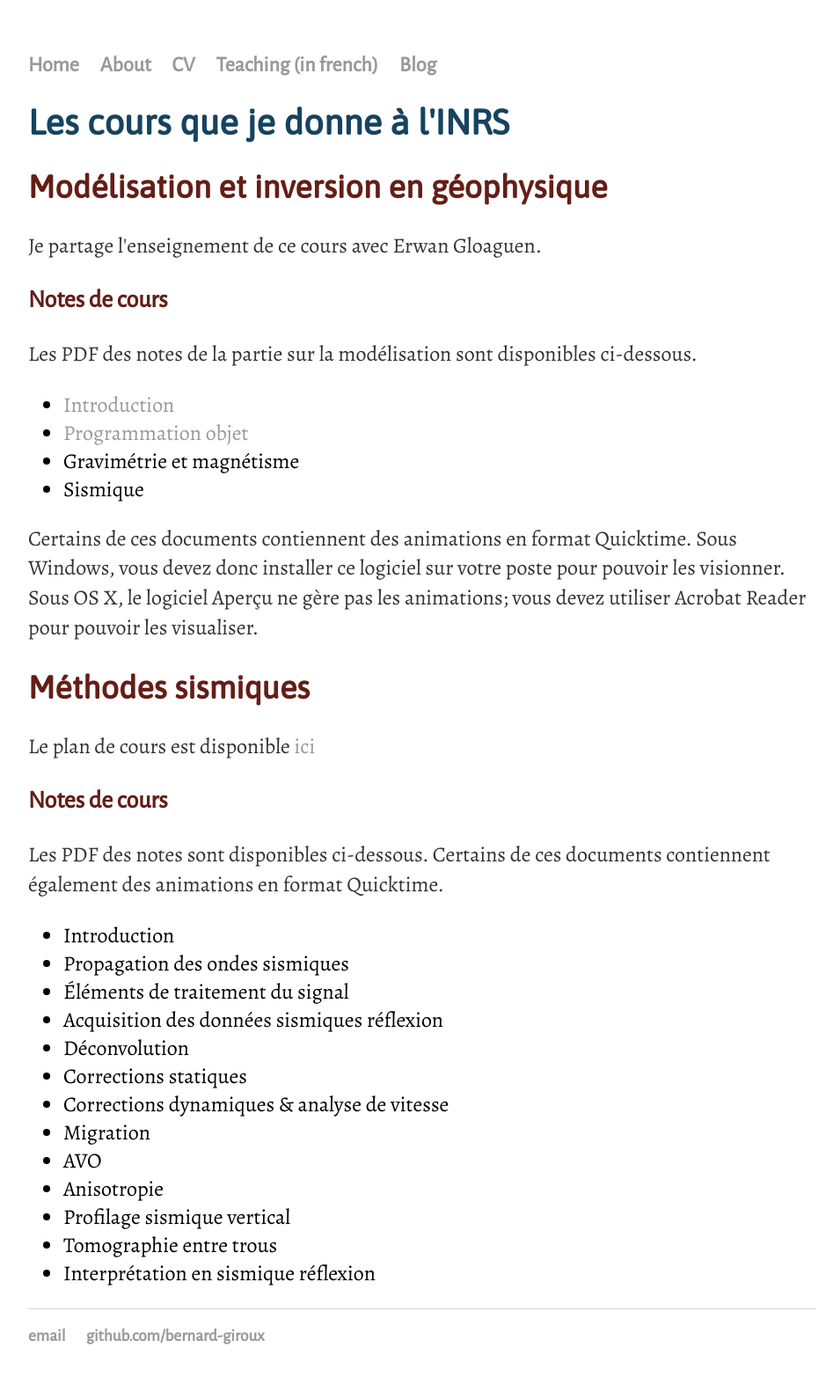
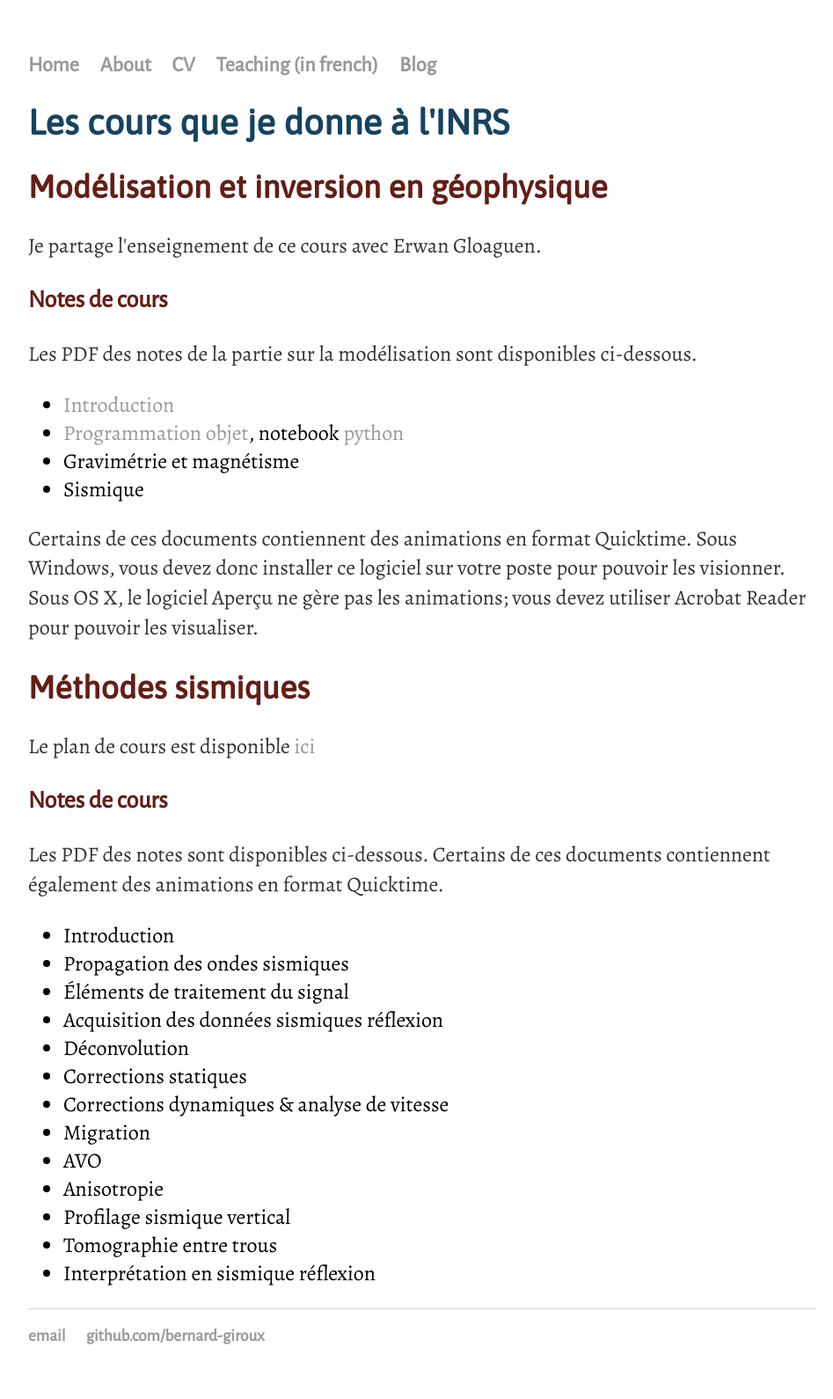
Before and after one commit to bernard-giroux/bernard-giroux.github.io, a Jekyll site: the page built from teaching/index.html, in a window 1280 px wide. Shown: the whole page at 88% size, without its empty margins (160-1107 px from the left). Built offline with Jekyll 4.4.1, drawn with Linux system fonts in a browser that asks for light colours.

Commit message:
added python notebook

```diff
--- a/teaching/index.html
+++ b/teaching/index.html
@@ -11,7 +11,7 @@ title: Enseignement
 		<p>Les PDF des notes de la partie sur la modélisation sont disponibles ci-dessous.</p>
 		<ul>
 			<li><a href=PDFs/01_intro.pdf>Introduction</a></li>
-			<li><a href=PDFs/04_objet.pdf>Programmation objet</a></li>
+			<li><a href=PDFs/04_objet.pdf>Programmation objet</a>, notebook <a href=POO_python.ipynb>python</a></li>
 			<li>Gravimétrie et magnétisme</li>
 			<li>Sismique</li>
 		</ul>
```
Also changed, not shown: 1 other file.
